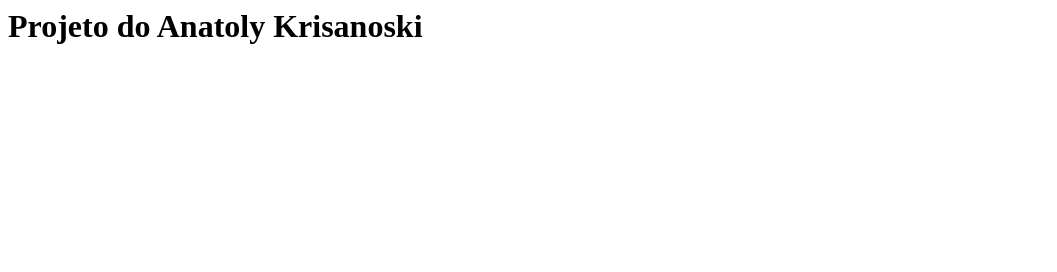
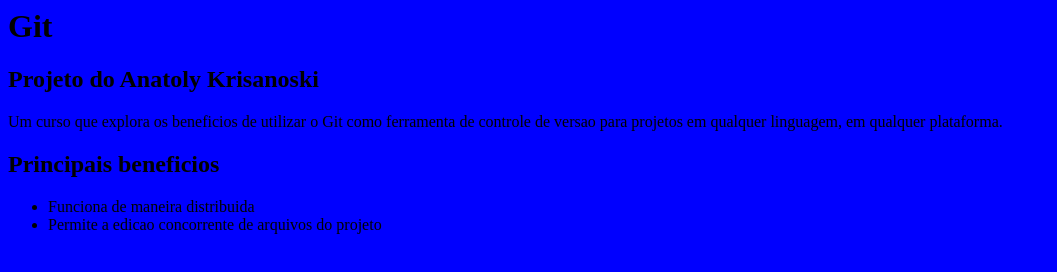
Before and after one commit to anatolyk1/curso-git, a plain HTML site: page index.html in a window 1280 px wide. Shown: the whole page, without its empty margins (0-1057 px from the left). Drawn offline with Linux system fonts and the light colour scheme.

Commit message:
inicio do design

```diff
--- /dev/null
+++ b/estilo.css
@@ -0,0 +1,3 @@
+body {
+    background-color: blue;
+}
--- a/index.html
+++ b/index.html
@@ -1,7 +1,21 @@
 <html>
     <head>
+        <link rel="stylesheet" href="estilo.css">
     </head>
     <body>
-        <h1>Projeto do Anatoly Krisanoski</h1>
+        <h1>Git</h1>
+        <h2>Projeto do Anatoly Krisanoski</h2>
+
+        <p>
+            Um curso que explora os beneficios de utilizar o Git como ferramenta
+            de controle de versao para projetos em qualquer linguagem, em qualquer
+            plataforma.
+        </p>
+
+        <h2>Principais beneficios</h2>
+        <ul>
+            <li>Funciona de maneira distribuida</li>
+            <li>Permite a edicao concorrente de arquivos do projeto</li>
+        </ul>
     </body>
 </html>
```
